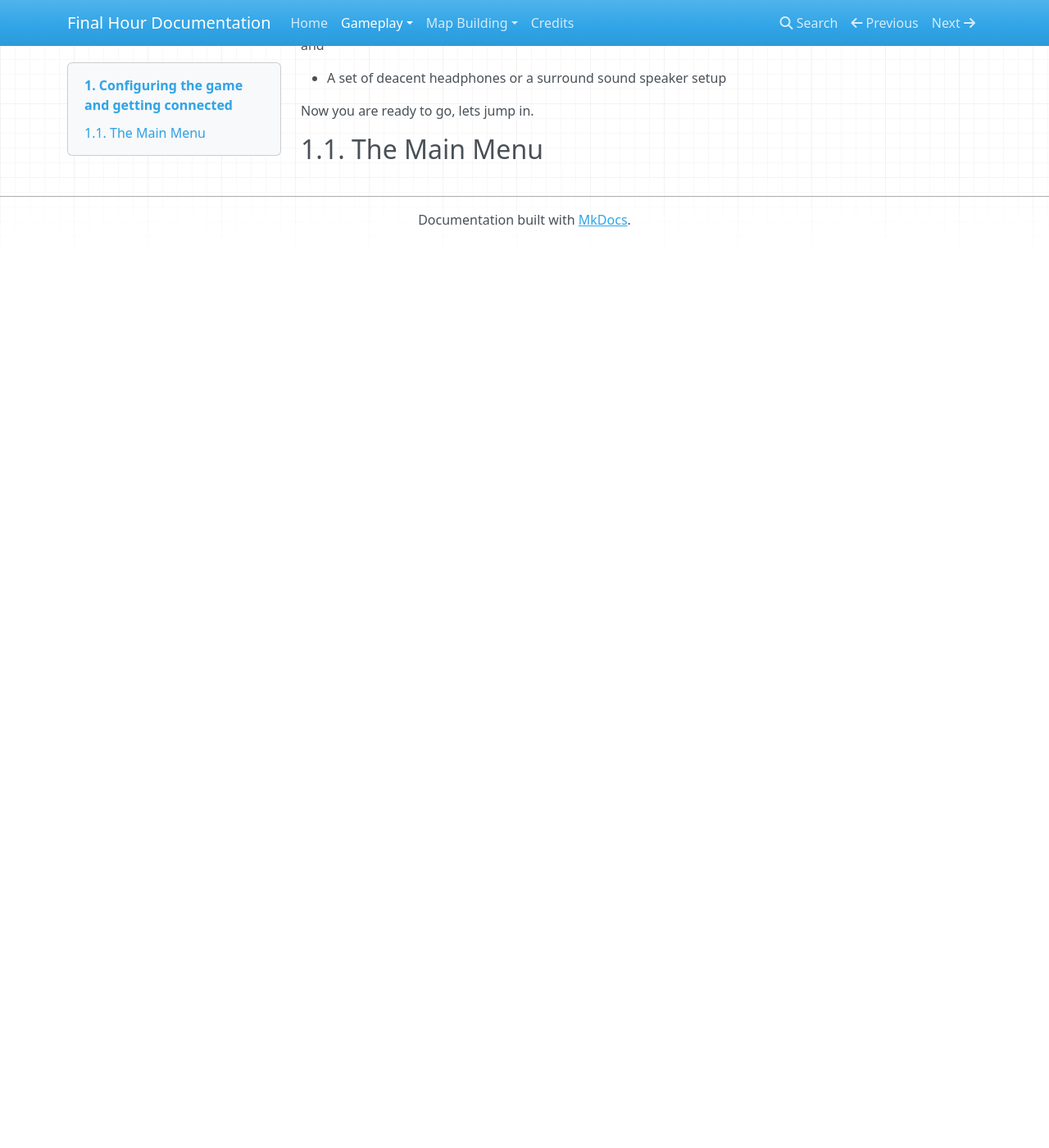
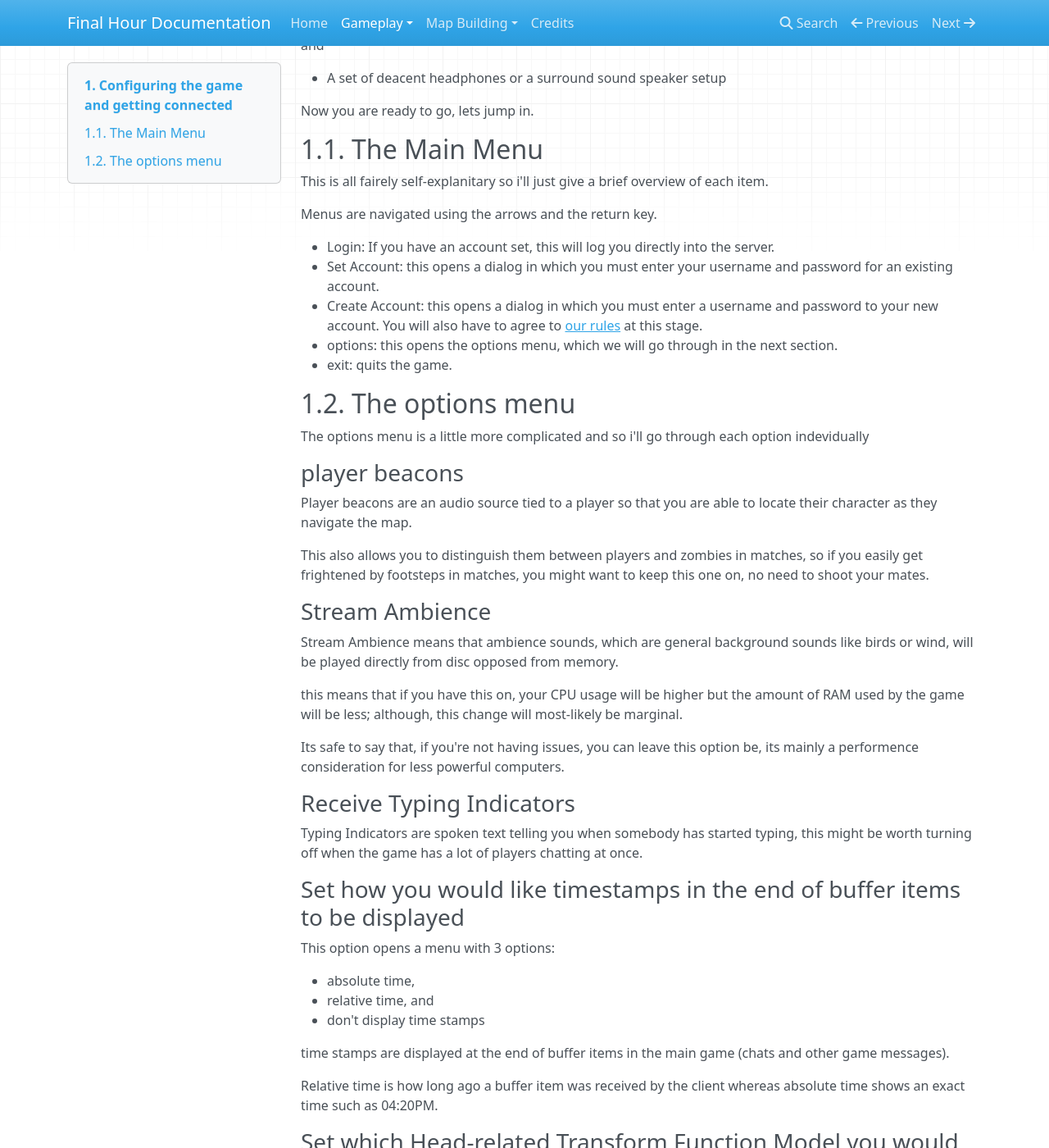
Before and after one commit to lower-elements/final-hour-docs, an MkDocs documentation site: the page built from docs/gameplay/chapter1.md, in a window 1280 px wide and 1400 px high, scrolled down 270 px. Shown: the whole window at 82% size. Built offline with MkDocs 1.6.1, drawn with Linux system fonts in a browser that asks for light colours; nearby versions of some CDN libraries; before the commit the page ends 900 px from its top, so only the background shows below that; some of the changed text lies outside the part shown.

Commit message:
chapter 1 completed, needs prooff reading by others still

```diff
--- a/docs/gameplay/chapter1.md
+++ b/docs/gameplay/chapter1.md
@@ -12,3 +12,62 @@ Now you are ready to go, lets jump in.
 
 
 ## 1.1. The Main Menu
+This is all fairely self-explanitary so i'll just give a brief overview of each item.
+
+Menus are navigated using the arrows and the return key.
+
+
+ - Login: If you have an account set, this will log you directly into the server.
+ - Set Account: this opens a dialog in which you must enter your username and password for an existing account.
+ - Create Account: this opens a dialog in which you must enter a username and password to your new account. You will also have to agree to [our rules](https://finalhour.lowerelements.club/agreement) at this stage.
+ - options: this opens the options menu, which we will go through in the next section.
+ - exit: quits the game.
+
+## 1.2. The options menu
+The options menu is a little more complicated and so i'll go through each option indevidually
+
+
+### player beacons
+Player beacons are an audio source tied to a player so that you are able to locate their character as they navigate the map.
+
+This also allows you to distinguish them between players and zombies in matches, so if you easily get frightened by footsteps in matches, you might want to keep this one on, no need to shoot your mates.
+
+
+### Stream Ambience
+Stream Ambience means that ambience sounds, which are general background sounds like birds or wind, will be played directly from disc opposed from memory.
+
+this means that if you have this on, your CPU usage will be higher but the amount of RAM used by the game will be less; although, this change will most-likely be marginal.
+
+
+Its safe to say that, if you're not having issues, you can leave this option be, its mainly a performence consideration for less powerful computers.
+
+
+### Receive Typing Indicators
+Typing Indicators are spoken text telling you when somebody has started typing, this might be worth turning off when the game has a lot of players chatting at once.
+
+### Set how you would like timestamps in the end of buffer items to be displayed
+This option opens a menu with 3 options:
+
+ - absolute time,
+ - relative time,
+and
+ - don't display time stamps
+
+time stamps are displayed at the end of buffer items in the main game (chats and other game messages).
+
+Relative time is how long ago a buffer item was received by the client whereas absolute time shows an exact time such as 04:20PM.
+
+
+### Set which Head-related Transform Function Model you would like to use.
+Head-Related Transform function (HRTF) is a method of creating more realistic sounding 3d audio. We current previde 3 models and the option to disable HRTF entirely.
+
+Some people prefer it to OpenAL's (our audio library's) default 3d audio and some people much prefer it.
+
+Each model has suttle differences and we recommend trying a few games on different models once you've settled into the game a bit so you can find which works best for you.
+
+
+### edit location template
+This i will leave for a later part of the documentation as this deserves its own chapter, for now leave this as it is.
+
+### configure key bindings
+This opens a menu of different actions in the game. If you select one of these options, you can press a key and the game will use it for that action from now on.
```
